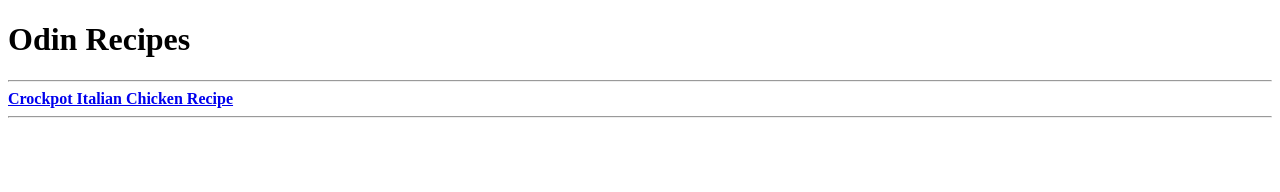
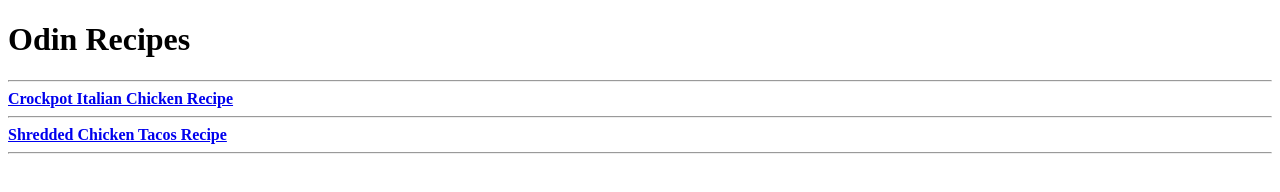
Before and after one commit to starvader13/odin-recipes, a plain HTML site: page index.html in a window 1280 px wide. Drawn offline with Linux system fonts and the light colour scheme.

Commit message:
Add shredded chicken tacos recipe html file
Add boilerplate code to the shredded chicken tacos file and updated the referece link from index to the shredded chciken tacos file

Signed-off-by: starvader13 <ashutoshgupta1311@gmail.com>

```diff
--- a/index.html
+++ b/index.html
@@ -12,5 +12,8 @@
         <strong><a href="./recipes/crockpot-italian-chicken.html" target="_blank" rel="noopener noreferrer">Crockpot Italian Chicken Recipe</a></strong>
         <hr>
 
+        <strong><a href="./recipes/shredded-chicken-tacos.html" target="_blank" rel="noopener noreferrer">Shredded Chicken Tacos Recipe</a></strong>
+        <hr>
+
     </body>
 </html>
```
Also changed, not shown: recipes/shredded-chicken-tacos.html (added, +11 -0 lines).
